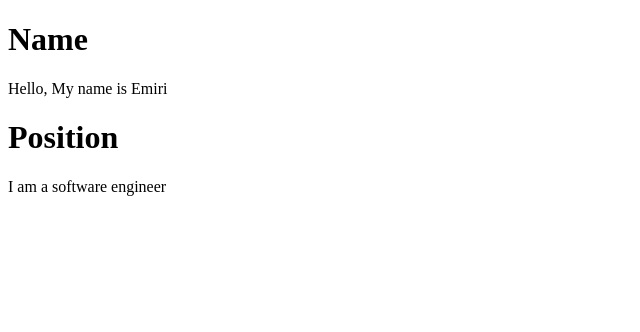
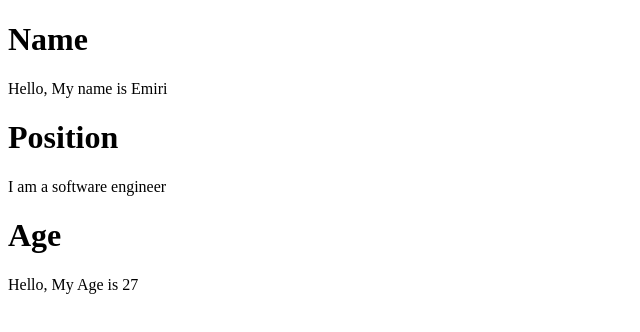
Before and after one commit to emirisato1003/react-jay-lab, a React (Vite) app: page / in a window 1280 px wide. Shown: the top 332 px of the page, without its empty margins (0-640 px from the left). Built offline with nearby package versions, Linux system fonts and the light colour scheme.

Commit message:
adding comp. into App.jsx

```diff
--- a/src/App.jsx
+++ b/src/App.jsx
@@ -2,6 +2,7 @@ import React from 'react'
 // import reactLogo from './assets/react.svg'
 import Name from './components/Name'
 import Position from './components/Position'
+import Age from './components/Age'
 import './App.css'
 
 function App() {
@@ -18,6 +19,7 @@ function App() {
       <div>
         <Name />
         <Position />
+        <Age/>
       </div>
   )
 
```
Also changed, not shown: src/components/Name.jsx (+10 -0 lines).
